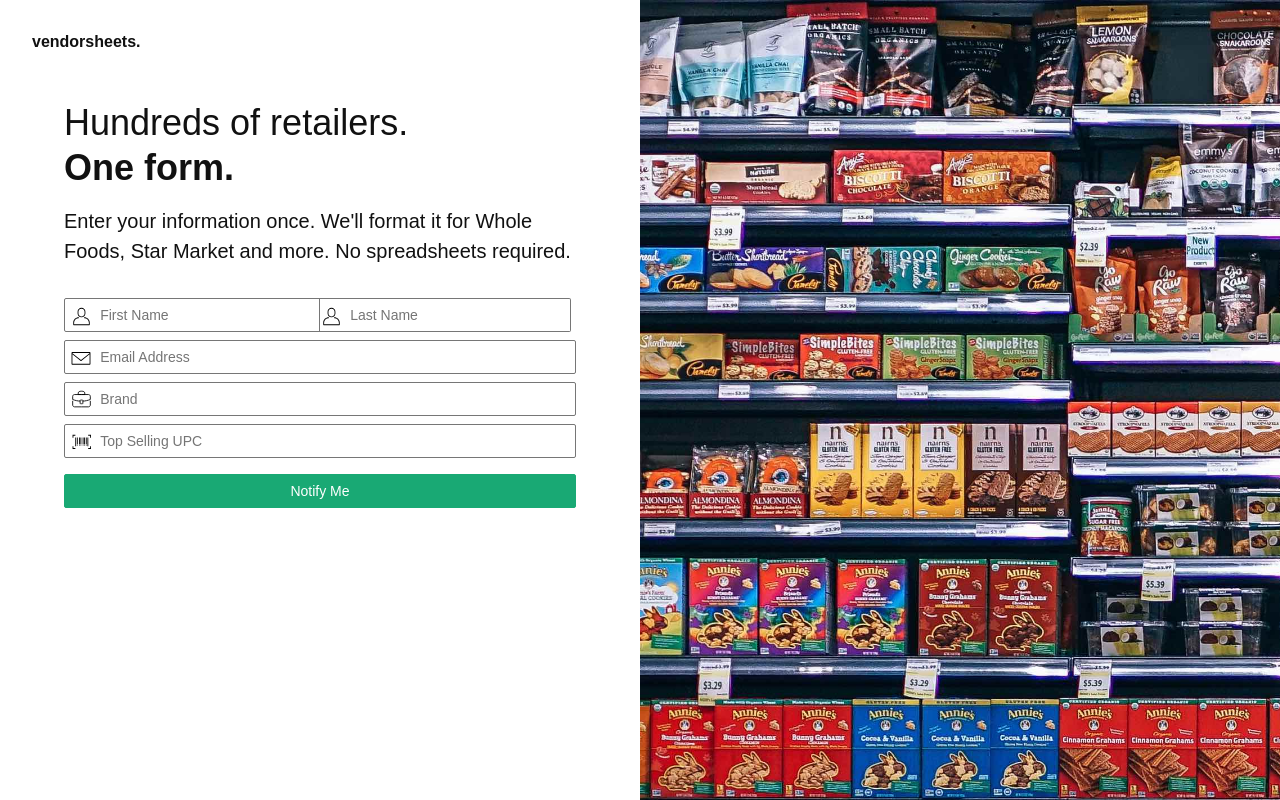
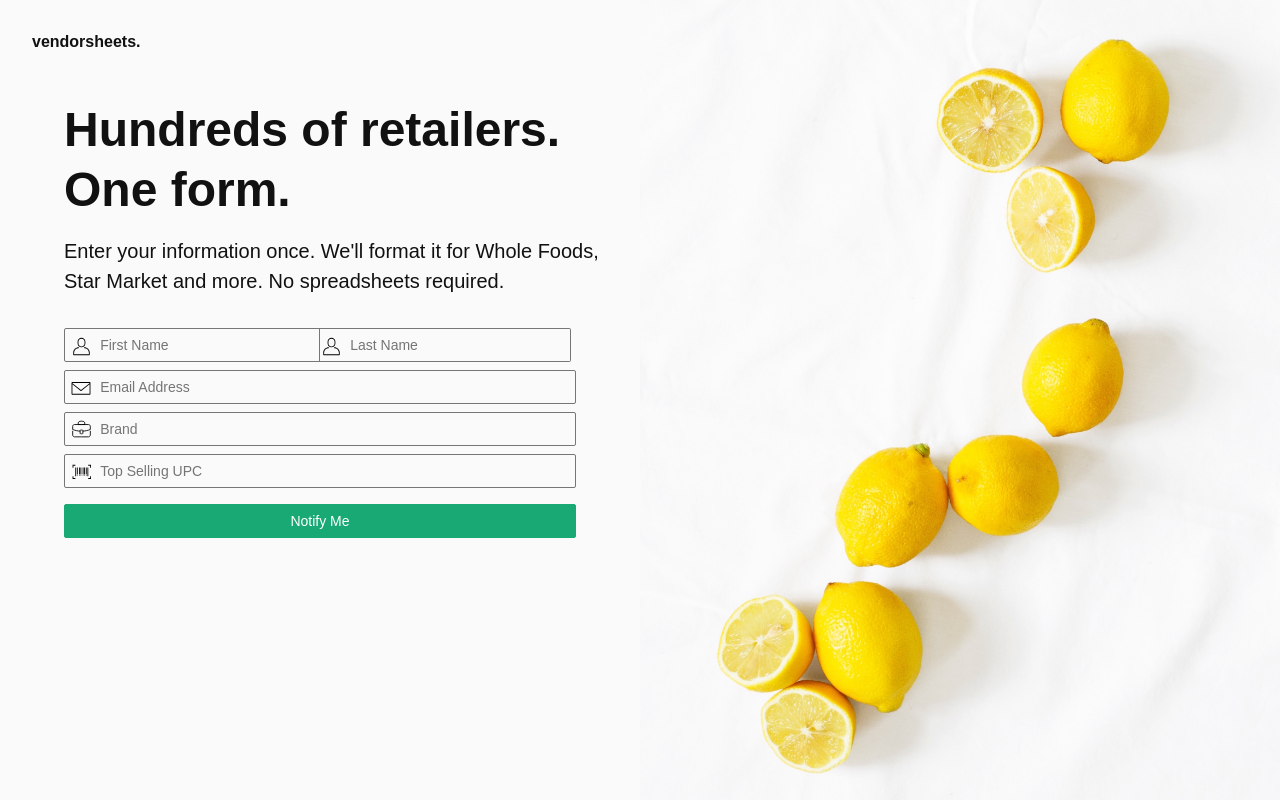
Before and after one commit to vendorsheets/vendorsheets.github.io, a Gatsby site: page / in a window 1280 px wide. Built offline with nearby package versions, Linux system fonts and the light colour scheme; Gatsby itself is replaced by a stand-in of ours; a web font is replaced by a local one.

Commit message:
Add lemons homepage image. Add background color to match

```diff
--- a/src/components/layout.js
+++ b/src/components/layout.js
@@ -4,7 +4,7 @@
 
 import "../css/tachyons.min.css"
 
-export default ({ backgroundColor="white", children }) => (
+export default ({ backgroundColor, children }) => (
   <Fragment>
     <Helmet>
       <meta charSet="utf-8" />
@@ -20,7 +20,7 @@
         ga('send', 'pageview');
       `}</script>
     </Helmet>
-    <div className={`bg-${backgroundColor} h-100 overflow-auto near-black`}>
+    <div className={(backgroundColor ? `bg-${backgroundColor}` : '') + `h-100 overflow-auto near-black`}>
       <div className="pa4">
         <Link to="/" className="link dim f5 lh-title mb3 fw9 db">vendorsheets.</Link>
         {children}
--- a/src/pages/index.css
+++ b/src/pages/index.css
@@ -66,5 +66,5 @@
 }
 
 .stock-bg {
-  background-image: url(../images/shelf.jpg);
+  background-image: url(../images/lemons.jpg);
 }
--- a/src/pages/index.js
+++ b/src/pages/index.js
@@ -4,14 +4,14 @@
 import "./index.css"
 
 export default () => (
-  <div className="flex">
+  <div className="flex" style={{ backgroundColor: '#FAFAFA' }}>
     <div className="flex-1">
       <Layout>
         <div className="flex" style={{ justifyContent: 'space-around' }}>
-          <div className="pa4-ns flex-1">
+          <div className="pa4-ns pr0-ns flex-1">
             <div>
-              <div className="f2 lh-title">Hundreds of retailers.</div>
-              <div className="f2 lh-title mb3 fw9">One form.</div>
+              <div className="f1 lh-title fw9">Hundreds of retailers.</div>
+              <div className="f1 lh-title mb3 fw9">One form.</div>
               <div className="f4 lh-copy mb4">
                 Enter your information once. We'll format it for Whole Foods, Star Market and more. No spreadsheets required.
               </div>
```
Also changed, not shown: src/images/lemons.jpg (added).
